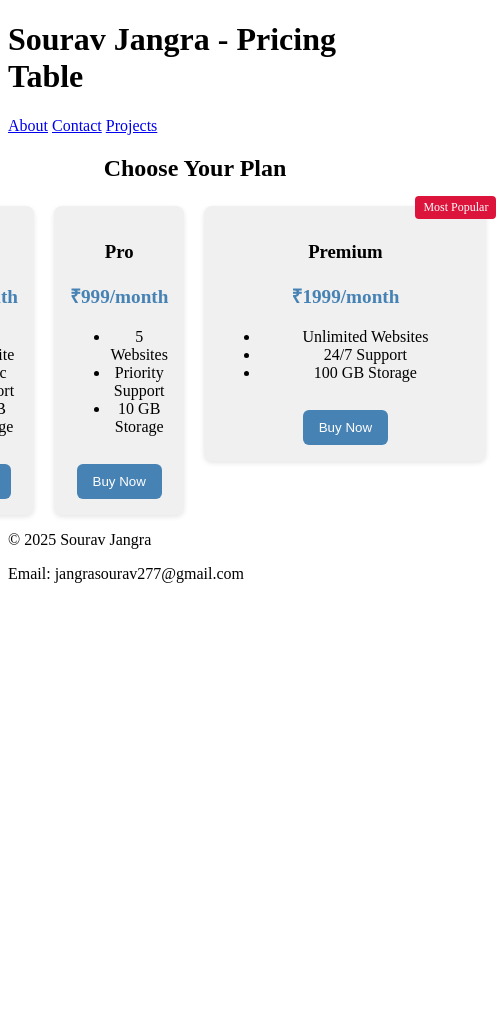
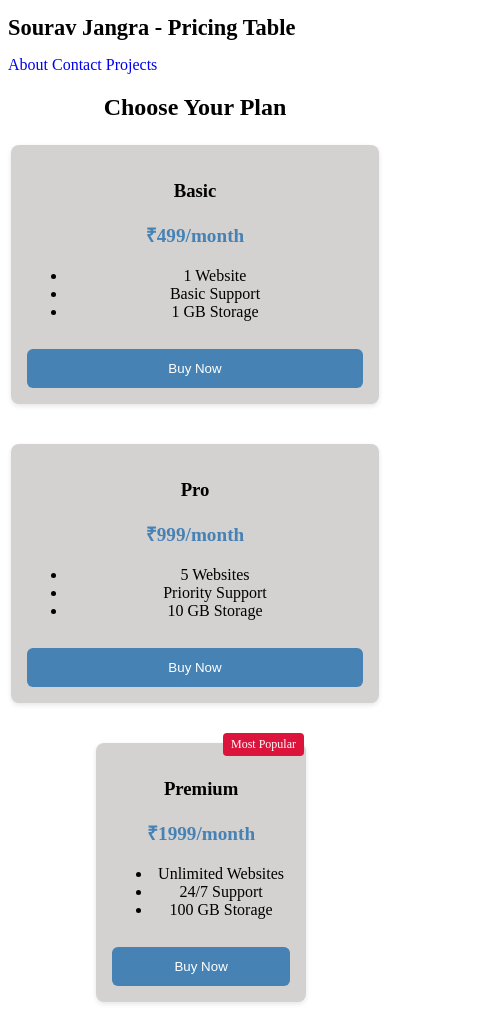
Before and after one commit to Sourav-Jangra/Responsive-Pricing-Table, a plain HTML site: page index.html in a window 390 px wide. Shown: the top 1025 px of the page, 496 px wide, since content can reach past the window. Before the commit the page ends 844 px from the top, so only its background shows below. Drawn offline with Linux system fonts and the light colour scheme.

Commit message:
uploaded mobile and desktop view of the project

```diff
--- a/css/style.css
+++ b/css/style.css
@@ -1,3 +1,6 @@
+h1 {
+	font-size: 1.8rem;
+}
 .pricing h2 {
 	text-align: center;
 	margin-bottom: 24px;
@@ -9,7 +12,7 @@
 }
 .card {
 	width: 250px;
-	background-color: #f0f0f0;
+	background-color: #d4d1d1;
 	padding: 16px;
 	border-radius: 8px;
 	box-shadow: 0 2px 5px rgba(0, 0, 0, 0.1);
@@ -48,3 +51,27 @@ button:hover {
 	border-radius: 4px;
 	font-size: 12px;
 }
+a {
+	text-decoration: none;
+}
+a:hover {
+	color: #1a3c85;
+}
+@media (max-width: 768px) {
+	h1 {
+		font-size: 1.4rem;
+	}
+	.pricing-container {
+		display: flex;
+		flex-direction: column;
+		align-items: center;
+	}
+	.card {
+		width: 90%;
+		margin-bottom: 20px;
+	}
+	button {
+		width: 100%;
+		padding: 12px;
+	}
+}
--- a/index.html
+++ b/index.html
@@ -4,6 +4,7 @@
 		<meta charset="UTF-8" />
 		<meta name="viewport" content="width=device-width, initial-scale=1.0" />
 		<meta name="description" content="Pricing Table" />
+		<meta name="Author" content="Sourav Jangra" />
 		<title>Pricing Table</title>
 		<link rel="stylesheet" href="css/style.css" />
 	</head>
```
Also changed, not shown: screenshots/Desktop View.png (added), screenshots/Mobile View.png (added).
